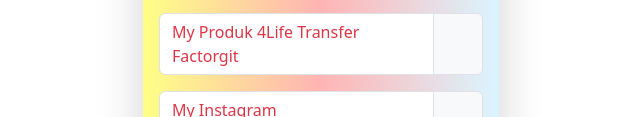
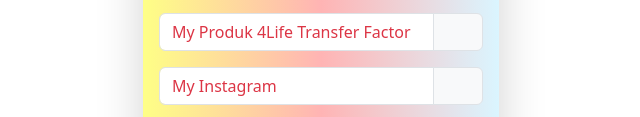
Before and after one commit to mfatihaa/mfatiha.com, a website: page index.html in a window 1280 px wide. Shown: the part 382-499 px from the top of the page, without its empty margins (319-959 px from the left). Drawn offline with nearby package versions, Linux system fonts and the light colour scheme; some icons are missing.

Commit message:
First : Update 23/05/2023

```diff
--- a/index.html
+++ b/index.html
@@ -31,7 +31,7 @@
                             <div class="mb-3">
                                 <div class="input-group flex-nowrap">
                                     <span class="form-control shadow-none">
-                                        <a href="https://indonesia.4life.com/9807829/shop" class="text-decoration-none text-danger" target="_blank">My Produk 4Life Transfer Factorgit </a>
+                                        <a href="https://indonesia.4life.com/9807829/shop" class="text-decoration-none text-danger" target="_blank">My Produk 4Life Transfer Factor</a>
                                     </span>
                                     <span class="input-group-text" id="addon-wrapping">
                                         <box-icon name='store'></box-icon>
```
